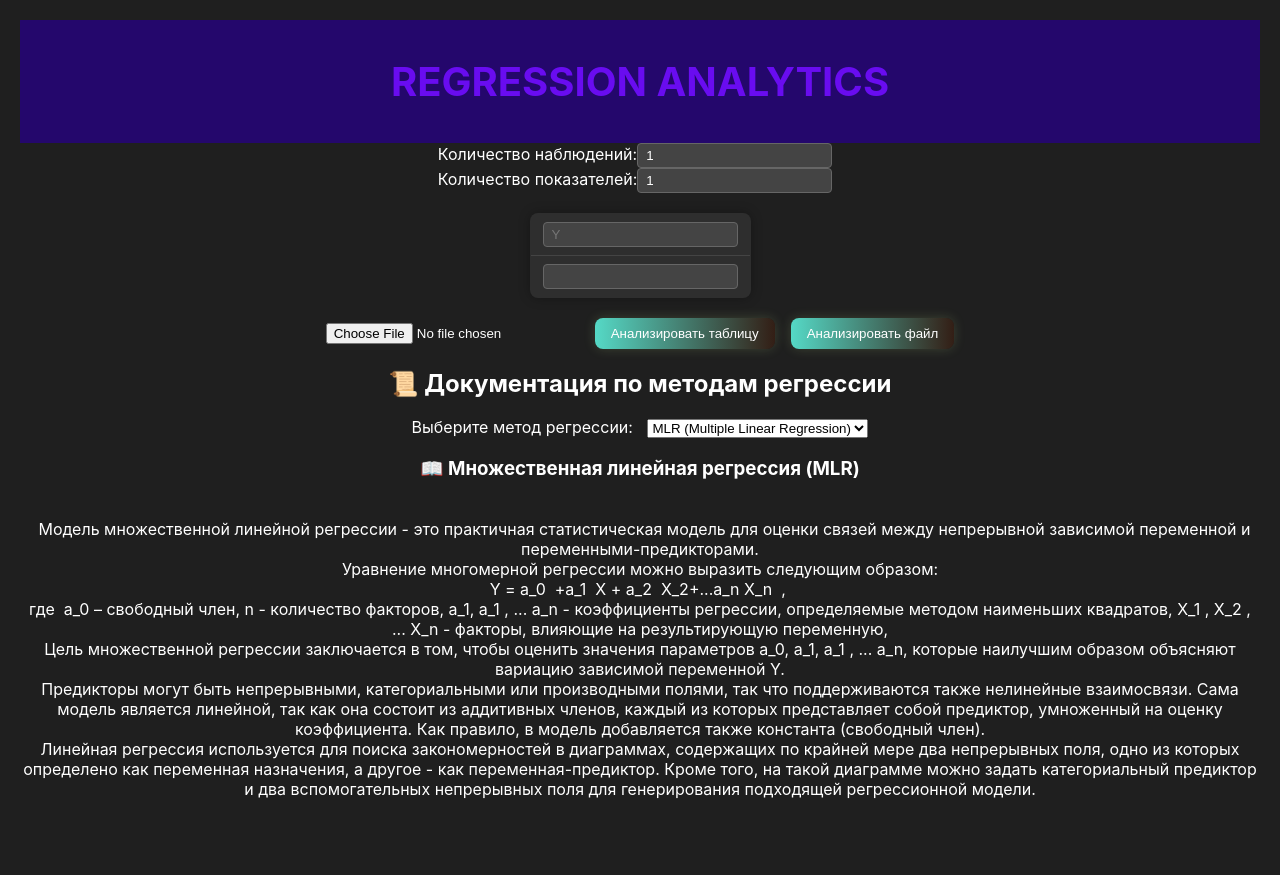
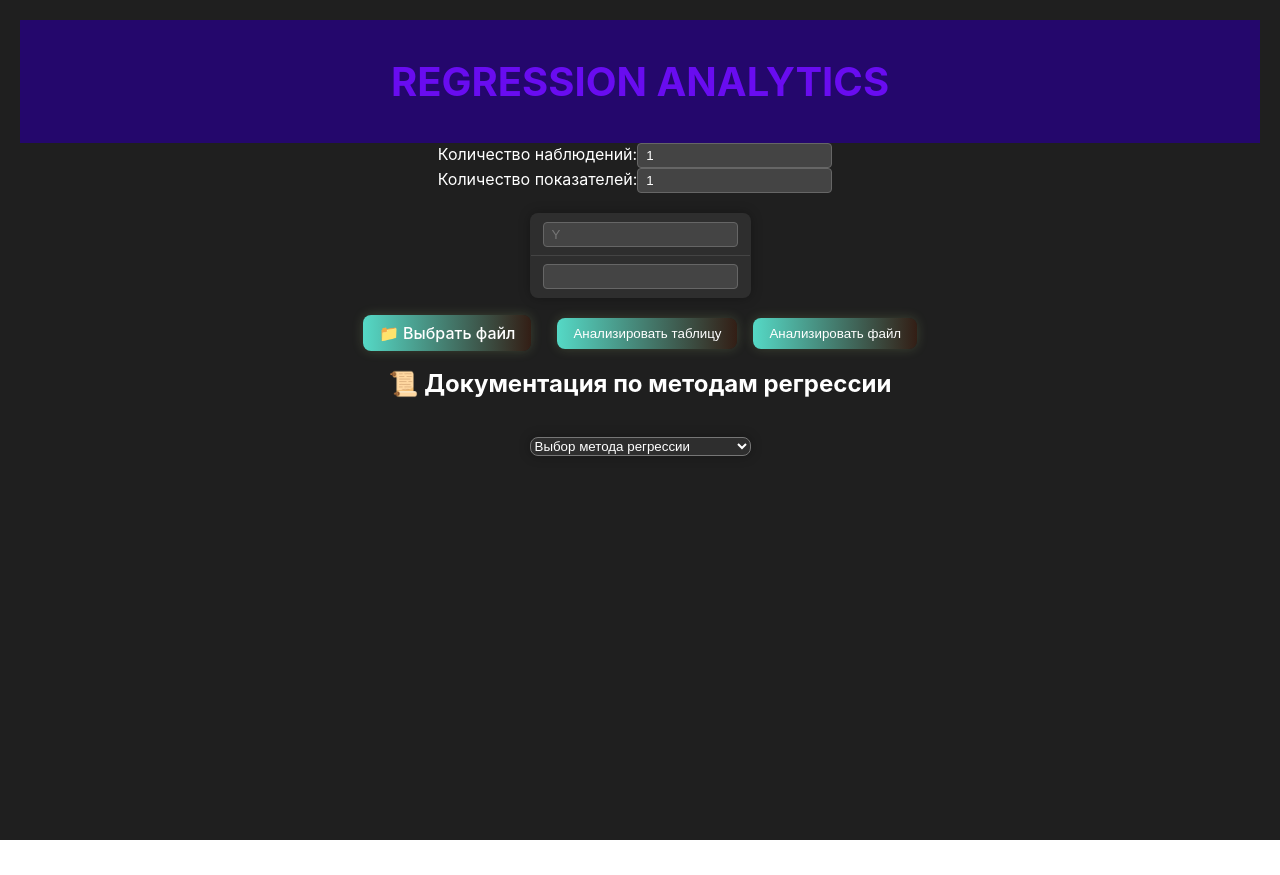
Before and after one commit to mbatimel/RegressionAnalysis, a React (Create React App) app in the folder ui/regression_ui/: page / in a window 1280 px wide. After the commit the page ends 840 px from the top, so only its background shows below. Built offline with nearby package versions, Linux system fonts and the light colour scheme; what chartjs-plugin-zoom would draw is missing.

Commit message:
normalize ui

```diff
--- a/ui/regression_ui/package.json
+++ b/ui/regression_ui/package.json
@@ -20,6 +20,8 @@
     "react-chartjs-2": "^5.3.0",
     "react-dom": "^19.0.0",
     "react-helmet": "^6.1.0",
+    "react-icons": "^5.5.0",
+    "react-markdown": "^10.1.0",
     "react-scripts": "^5.0.1",
     "recharts": "^2.15.1",
     "web-vitals": "^2.1.4"
--- a/ui/regression_ui/src/App.jsx
+++ b/ui/regression_ui/src/App.jsx
@@ -9,15 +9,18 @@ import Buttons from './components/Buttons/Buttons';
 import Results from "./components/Results/Results";
 
 
+
 function App() {
   const [responseMLRData, setMLRData] = useState(null);
   const [file, setFile] = useState(null);
   const [responseMLRCSVData, setMLRCSVData] = useState(null);
-  const [selectedMethod, setSelectedMethod] = useState("MLR");
+  const [selectedMethod, setSelectedMethod] = useState("Nil");
   const [tableData, setTableData] = useState([]);
   const [headers, setHeaders] = useState([]);
   const [rows, setRows] = useState(1);
   const [cols, setCols] = useState(1);
+  const [isLoading, setIsLoading] = useState(false);
+
 
 
   const handleMethodChange = (e) => {
@@ -33,8 +36,11 @@ function App() {
       alert("Выберите файл перед отправкой");
       return;
     }
+
+    setIsLoading(true);
     setTableData([]);
     setHeaders([]);
+
     const formData = new FormData();
     formData.append("file", file);
 
@@ -49,28 +55,28 @@ function App() {
         body: formData,
       });
 
-      if (!response.ok) {
-        throw new Error("Ошибка загрузки файла");
-      }
+      if (!response.ok) throw new Error("Ошибка загрузки файла");
 
       const data = await response.json();
-      if (url.includes("mlrCSV")) {
       setMLRCSVData(data);
-      } else {
-        setMLRCSVData(data);
-      }
       console.log(data);
     } catch (error) {
       console.error("Ошибка:", error);
+    } finally {
+      setIsLoading(false);
     }
   };
+
 
   const MLR = async () => {
     if (!headers.length || !tableData.length) {
       alert("Введите данные в таблицу перед отправкой запроса");
       return;
     }
+
+    setIsLoading(true);
     setMLRCSVData(null);
+
     const requestData = {
       observer: "Y",
       vars: Array.from({ length: cols - 1 }, (_, i) => `X${i + 1}`),
@@ -89,17 +95,18 @@ function App() {
         body: JSON.stringify(requestData),
       });
 
-      if (!response.ok) {
-        throw new Error("Request failed");
-      }
+      if (!response.ok) throw new Error("Request failed");
 
       const data = await response.json();
       setMLRData(data);
       console.log(data);
     } catch (error) {
       console.error("Error:", error);
+    } finally {
+      setIsLoading(false);
     }
   };
+
   const getRecommendedMethod = (data) => {
     const metrics = Object.entries(data)
       .filter(([method]) => !['datapoints', 'graphics'].includes(method))
@@ -153,6 +160,14 @@ function App() {
     responses={{ responseMLRData, responseMLRCSVData }}
     headers={headers}
   />
+  {isLoading && (
+    <div className="loading-dots">
+      <span></span><span></span><span></span>
+      <p>Моделируем эксперименты и определяем метрики...</p>
+    </div>
+  )}
+
+
 
 {(responseMLRCSVData || responseMLRData) && (
   <div className="results-grid">
@@ -194,9 +209,9 @@ function App() {
 
       <h2>📜 Документация по методам регрессии</h2>
       <div>
-        <label>Выберите метод регрессии: </label>
-        <select value={selectedMethod} onChange={handleMethodChange}>
-          <option value="MLR">MLR (Multiple Linear Regression)</option>
+        <select className="select-method" value={selectedMethod} onChange={handleMethodChange}>
+          <option  value="nil">Выбор метода регрессии</option>
+          <option  value="MLR">MLR (Multiple Linear Regression)</option>
           <option value="Ridge">Ridge Regression</option>
           <option value="Lasso">Lasso Regression</option>
           <option value="ElasticNet">Elastic Net Regression</option>
--- a/ui/regression_ui/src/components/Buttons/Buttons.css
+++ b/ui/regression_ui/src/components/Buttons/Buttons.css
@@ -25,7 +25,38 @@
   .MLRButton:hover, .UploadButton:hover {
     transform: scale(1.05);
   }
+  .MLRButton:active,
+.UploadButton:active,
+.custom-file-label:active {
+    transform: scale(0.95);
+    box-shadow: 0 0 8px rgba(85, 217, 198, 0.3);
+}
 
-  .file-input {
+
+  .custom-file-label {
+    padding: 8px 16px;
+    background: linear-gradient(90deg, #55D9C6 0%, #331E15 100%);
     color: white;
+    font-weight: 500;
+    border-radius: 8px;
+    cursor: pointer;
+    box-shadow: 0px 0px 12px rgba(181, 217, 130, 0.2);
+    transition: all 0.3s ease;
   }
+
+  .custom-file-label:hover {
+    transform: scale(1.05);
+  }
+
+  .file-input-hidden {
+    display: none;
+  }
+
+  .file-name {
+    color: #ccc;
+    font-size: 0.9rem;
+    max-width: 200px;
+    text-overflow: ellipsis;
+    white-space: nowrap;
+    overflow: hidden;
+  }
--- a/ui/regression_ui/src/components/Buttons/Buttons.jsx
+++ b/ui/regression_ui/src/components/Buttons/Buttons.jsx
@@ -4,7 +4,19 @@ import "./Buttons.css";
 const Buttons = ({ MLR, uploadFile, handleFileChange, file }) => {
   return (
     <div className="buttons-container">
-      <input type="file" onChange={handleFileChange} className="file-input" />
+      <div className="custom-file-upload">
+        <label htmlFor="fileInput" className="custom-file-label">
+          📁 Выбрать файл
+        </label>
+        <input
+          id="fileInput"
+          type="file"
+          onChange={handleFileChange}
+          className="file-input-hidden"
+        />
+        {file && <span className="file-name">{file.name}</span>}
+      </div>
+
       <button className="MLRButton" onClick={MLR}>Анализировать таблицу</button>
       <button className="UploadButton" onClick={uploadFile}>Анализировать файл</button>
     </div>
--- a/ui/regression_ui/src/components/Documentation/Documentation.jsx
+++ b/ui/regression_ui/src/components/Documentation/Documentation.jsx
@@ -8,7 +8,7 @@ const Documentation = ({ selectedMethod }) => {
 
   return (
     <div className="documentation-box">
-      <h3>📖 {doc.title}</h3>
+      <h3>{doc.title}</h3>
       <pre style={{ whiteSpace: 'pre-wrap', fontFamily: 'inherit' }}>
         {doc.content}
       </pre>
--- a/ui/regression_ui/src/components/Documentation/regressionDocs.js
+++ b/ui/regression_ui/src/components/Documentation/regressionDocs.js
@@ -3,13 +3,23 @@ const regressionDocs = {
     MLR: {
       title: "Множественная линейная регрессия (MLR)",
       content: `
-  Модель множественной линейной регрессии - это практичная статистическая модель для оценки связей между непрерывной зависимой переменной и переменными-предикторами.
-Уравнение многомерной регрессии можно выразить следующим образом:
-Y = a_0  +a_1  X + a_2  X_2+...a_n X_n  ,
-где  a_0 – свободный член, n - количество факторов, a_1, a_1 , ... a_n - коэффициенты регрессии, определяемые методом наименьших квадратов, X_1 , X_2 , ... X_n - факторы, влияющие на результирующую переменную,
-Цель множественной регрессии заключается в том, чтобы оценить значения параметров a_0, a_1, a_1 , ... a_n, которые наилучшим образом объясняют вариацию зависимой переменной Y.
-Предикторы могут быть непрерывными, категориальными или производными полями, так что поддерживаются также нелинейные взаимосвязи. Сама модель является линейной, так как она состоит из аддитивных членов, каждый из которых представляет собой предиктор, умноженный на оценку коэффициента. Как правило, в модель добавляется также константа (свободный член).
-Линейная регрессия используется для поиска закономерностей в диаграммах, содержащих по крайней мере два непрерывных поля, одно из которых определено как переменная назначения, а другое - как переменная-предиктор. Кроме того, на такой диаграмме можно задать категориальный предиктор и два вспомогательных непрерывных поля для генерирования подходящей регрессионной модели.
+### 📌 Общее описание
+Модель множественной линейной регрессии — это практичный способ оценки связи между **непрерывной зависимой переменной** и несколькими **предикторами**.
+
+### 📐 Формула
+\`\`\`
+Y = a₀ + a₁X₁ + a₂X₂ + ... + aₙXₙ
+\`\`\`
+- **a₀** — свободный член
+- **a₁, ..., aₙ** — коэффициенты, определяемые методом наименьших квадратов
+- **X₁, ..., Xₙ** — предикторы
+
+### 🎯 Цель
+Оценка параметров, которые **лучше всего объясняют** вариации зависимой переменной **Y**.
+
+### 💡 Дополнительно
+- Предикторы могут быть **непрерывными**, **категориальными**, или даже **нелинейными функциями**.
+- Несмотря на сложность, модель остаётся **линейной по параметрам**.
 
       `
     },
@@ -86,7 +96,8 @@ L2-регуляризацию или гребневую регрессию ин
   **Рекомендуется:**
   - При наличии как шума, так и коррелированных данных
       `
-    }
+    },
+    Nil: {}
   };
 
   export default regressionDocs;
--- a/ui/regression_ui/src/styles/App.css
+++ b/ui/regression_ui/src/styles/App.css
@@ -38,3 +38,43 @@ label {
   gap: 20px;
   margin-top: 2rem;
 }
+.loading-dots {
+  text-align: center;
+  color: #00d9ff;
+  margin-top: 2rem;
+}
+
+.loading-dots span {
+  display: inline-block;
+  width: 10px;
+  height: 10px;
+  margin: 5px;
+  background-color: #00d9ff;
+  border-radius: 50%;
+  animation: bounce 1.4s infinite ease-in-out both;
+}
+
+.loading-dots span:nth-child(1) {
+  animation-delay: -0.32s;
+}
+.loading-dots span:nth-child(2) {
+  animation-delay: -0.16s;
+}
+.loading-dots span:nth-child(3) {
+  animation-delay: 0;
+}
+
+@keyframes bounce {
+  0%, 80%, 100% { transform: scale(0); }
+  40% { transform: scale(1.0); }
+}
+
+.select-method {
+  margin: 20px auto;
+  border-collapse: collapse;
+  background-color: #2e2e2e;
+  color: white;
+  box-shadow: 0 0 12px rgba(0,0,0,0.3);
+  border-radius: 8px;
+  overflow: hidden;
+}
```
Also changed, not shown: 1 other file (tests, documents, lock files or other folders). Lines whose indentation alone changed are shown as unchanged.
